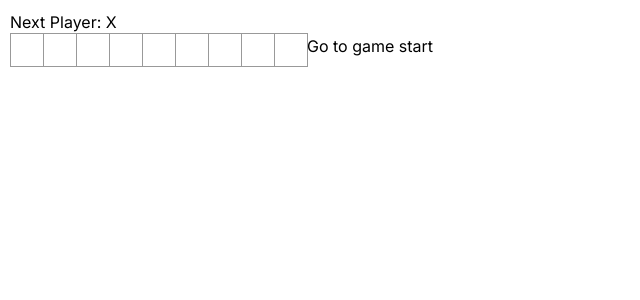
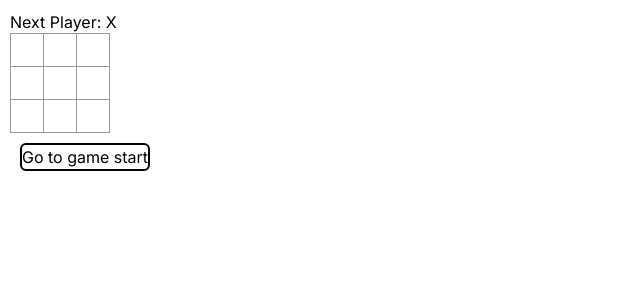
Before and after one commit to skno27/React-TicTacToe, a Next.js app: page / in a window 1280 px wide. Shown: the top 300 px of the page, without its empty margins (0-640 px from the left). Built offline with nearby package versions, Linux system fonts and the light colour scheme.

Commit message:
corrected errors in css styling, added additional styling for hover fx

```diff
--- a/src/app/globals.css
+++ b/src/app/globals.css
@@ -20,6 +20,21 @@ body {
   width: 34px;
 }
 
-.border-row {
+.square:hover {
+  background-color: #999;
+}
+
+.board-row {
   display: flex;
+
 }
+
+.transition-btn {
+  border: 2px solid black;
+  border-radius: 6px;
+  margin: 10px;
+}
+
+.transition-btn:hover {
+  background-color: rgba(240, 225, 195, 0.664);
+}
--- a/src/app/page.js
+++ b/src/app/page.js
@@ -21,7 +21,7 @@ function Board({ squares, xIsNext, onPlay }) {
 
   return (
     <>
-      {console.log(winner)}
+      {/* {console.log(winner)} */}
       {winner ? (
         <p>Winner is: {winner}</p>
       ) : (
@@ -94,7 +94,9 @@ export default function Game() {
     }
     return (
       <li key={move + Math.random}>
-        <button onClick={() => jumpTo(move)}>{description}</button>
+        <button className="transition-btn" onClick={() => jumpTo(move)}>
+          {description}
+        </button>
       </li>
     );
   });
```
